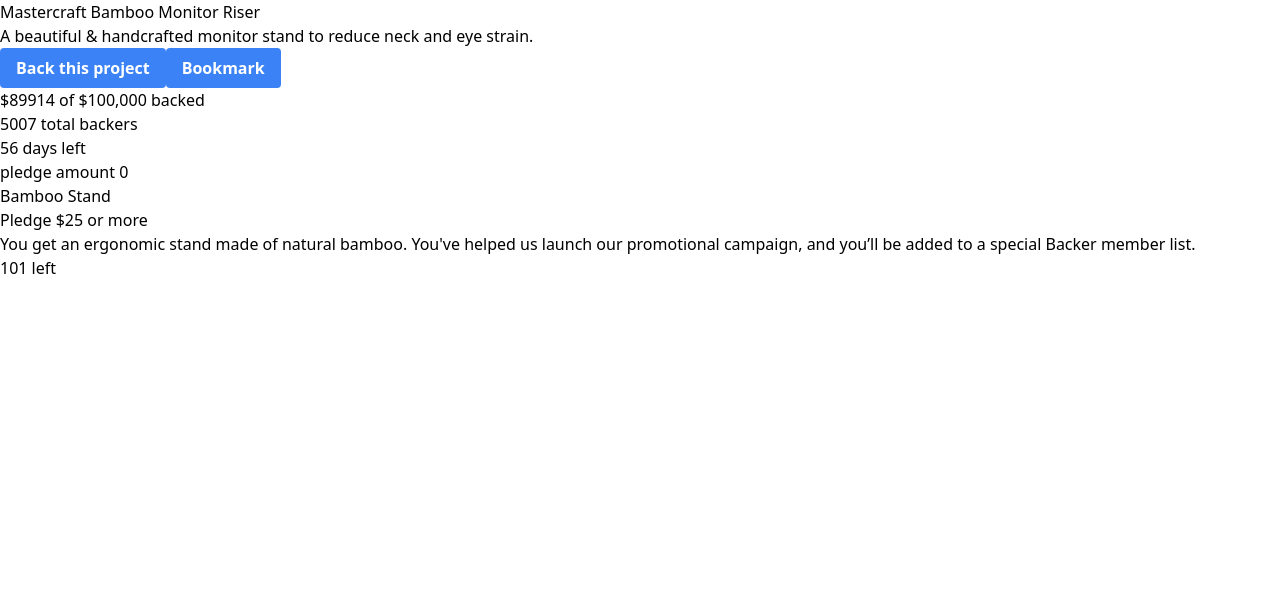
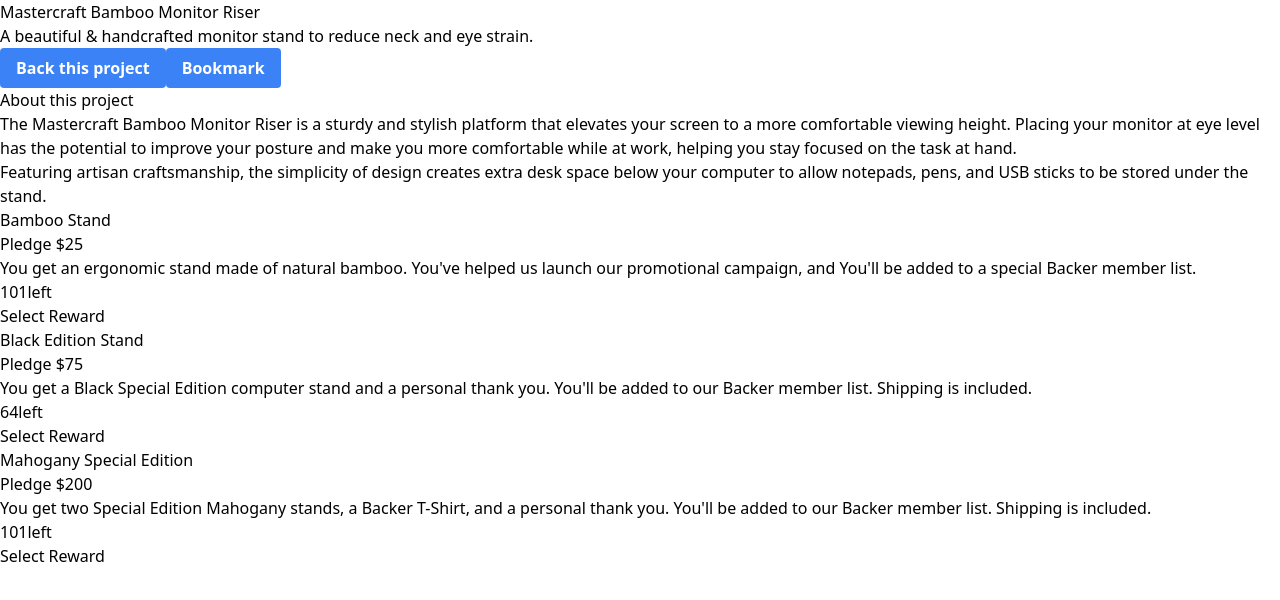
Before and after one commit to kennyputman/crowdfunding-product-page, a React (Create React App) app: page / in a window 1280 px wide. Shown: the top 600 px of the page. Built offline with nearby package versions, Linux system fonts and the light colour scheme.

Commit message:
migrate text and data into data object

```diff
--- a/src/App.tsx
+++ b/src/App.tsx
@@ -1,14 +1,17 @@
 import React, { useState } from "react";
+import About from "./components/About";
 import { BackProjectModal } from "./components/BackProjectModal";
+import data from "./data/data";
 
 function App() {
-  const [backed, setBacked] = useState(89914);
-  const [backers, setBackers] = useState(5007);
+  const [backed, setBacked] = useState(data.backed);
+  const [backers, setBackers] = useState(data.backers);
   const [pledgeAmount, setPledgeAmount] = useState(0);
 
   const backedHandler = () => {
     setBacked(backed + 120);
   };
+
   return (
     <div className="App">
       <header className="">
@@ -28,11 +31,8 @@
         </button>
       </header>
       <section>
-        <p>${backed} of $100,000 backed</p>
-        <p>{backers} total backers</p>
-        <p>56 days left</p>
+        <About about={data.about} pledges={data.pledges}></About>
       </section>
-      <BackProjectModal pledgeAmount={pledgeAmount}></BackProjectModal>
     </div>
   );
 }
--- /dev/null
+++ b/src/components/About.tsx
@@ -0,0 +1,36 @@
+import React from "react";
+import { PledgeCard } from "./PledgeCard";
+
+type DataProps = {
+  about: string[];
+  pledges: {
+    id: number;
+    name: string;
+    minPledgeAmount: number;
+    description: string;
+    left: number;
+  }[];
+};
+
+const About = (props: DataProps) => {
+  return (
+    <div>
+      <h2>About this project</h2>
+      {props.about.map((item, index) => {
+        return <h1 key={index}>{item}</h1>;
+      })}
+
+      {props.pledges.map((pledge) => (
+        <PledgeCard
+          key={pledge.id}
+          name={pledge.name}
+          minPledgeAmount={pledge.minPledgeAmount}
+          description={pledge.description}
+          left={pledge.left}
+        ></PledgeCard>
+      ))}
+    </div>
+  );
+};
+
+export default About;
--- a/src/components/BackProjectModal.tsx
+++ b/src/components/BackProjectModal.tsx
@@ -5,17 +5,5 @@
 };
 
 export const BackProjectModal = (props: ProjectModalProps) => {
-  return (
-    <div>
-      <p>pledge amount {props.pledgeAmount}</p>
-      <h2>Bamboo Stand</h2>
-      <span>Pledge $25 or more</span>
-      <p>
-        You get an ergonomic stand made of natural bamboo. You've helped us
-        launch our promotional campaign, and you’ll be added to a special Backer
-        member list.
-      </p>{" "}
-      <span>101 left</span>
-    </div>
-  );
+  return <div></div>;
 };
--- /dev/null
+++ b/src/components/PledgeCard.tsx
@@ -0,0 +1,23 @@
+import React from "react";
+
+type pledgePropType = {
+  name: string;
+  minPledgeAmount: number;
+  description: string;
+  left: number;
+};
+
+export const PledgeCard = (props: pledgePropType) => {
+  return (
+    <div>
+      <h3>{props.name}</h3>
+      <p>Pledge ${props.minPledgeAmount}</p>
+      <p>{props.description}</p>
+      <p>
+        {props.left}
+        <span>left</span>
+      </p>
+      <button>Select Reward</button>
+    </div>
+  );
+};
--- /dev/null
+++ b/src/data/data.ts
@@ -0,0 +1,37 @@
+const data = {
+  backed: 89914,
+  backers: 5007,
+  daysLeft: 56,
+  about: [
+    "The Mastercraft Bamboo Monitor Riser is a sturdy and stylish platform that elevates your screen to a more comfortable viewing height. Placing your monitor at eye level has the potential to improve your posture and make you more comfortable while at work, helping you stay focused on the task at hand.",
+    "Featuring artisan craftsmanship, the simplicity of design creates extra desk space below your computer to allow notepads, pens, and USB sticks to be stored under the stand.",
+  ],
+  pledges: [
+    {
+      id: 1,
+      name: "Bamboo Stand",
+      minPledgeAmount: 25,
+      description:
+        "You get an ergonomic stand made of natural bamboo. You've helped us launch our promotional campaign, and You'll be added to a special Backer member list.",
+      left: 101,
+    },
+    {
+      id: 2,
+      name: "Black Edition Stand",
+      minPledgeAmount: 75,
+      description:
+        "You get a Black Special Edition computer stand and a personal thank you. You'll be added to our Backer member list. Shipping is included.",
+      left: 64,
+    },
+    {
+      id: 3,
+      name: "Mahogany Special Edition",
+      minPledgeAmount: 200,
+      description:
+        "You get two Special Edition Mahogany stands, a Backer T-Shirt, and a personal thank you. You'll be added to our Backer member list. Shipping is included.",
+      left: 101,
+    },
+  ],
+};
+
+export default data;
```
